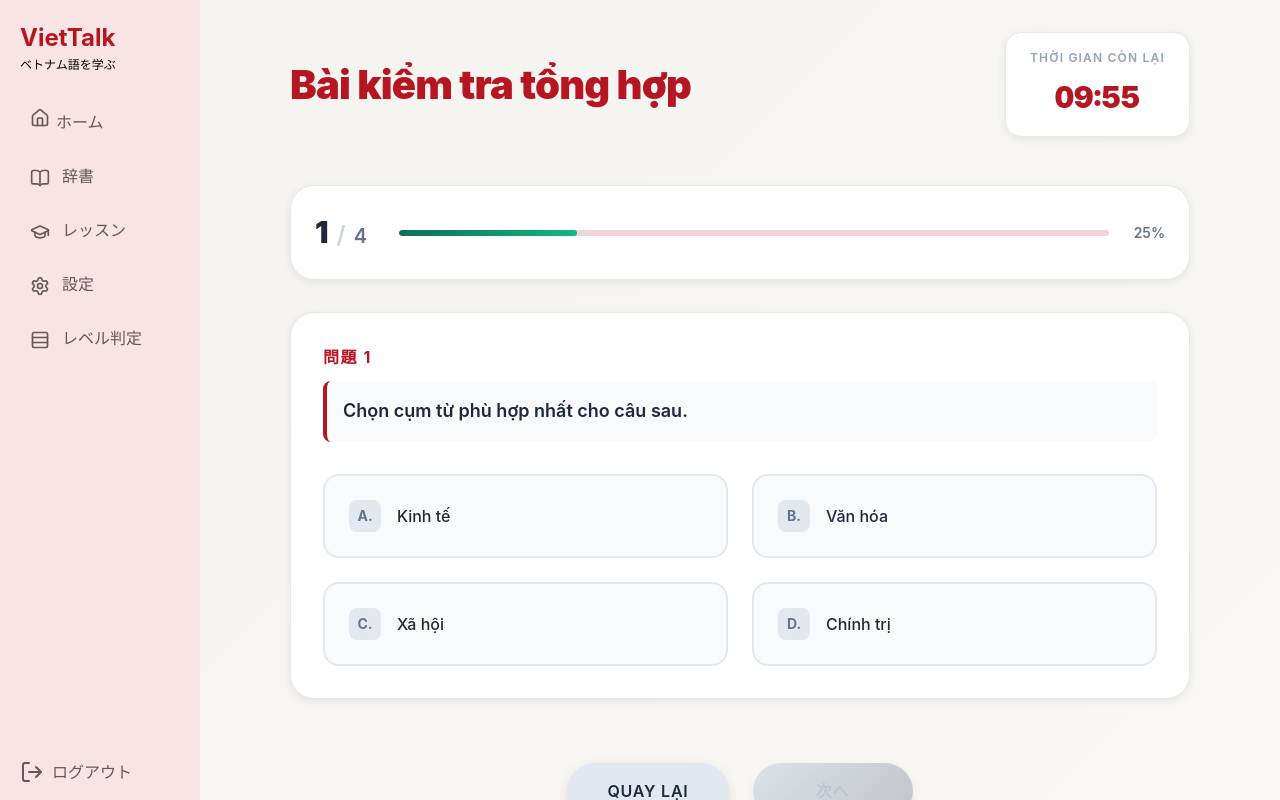
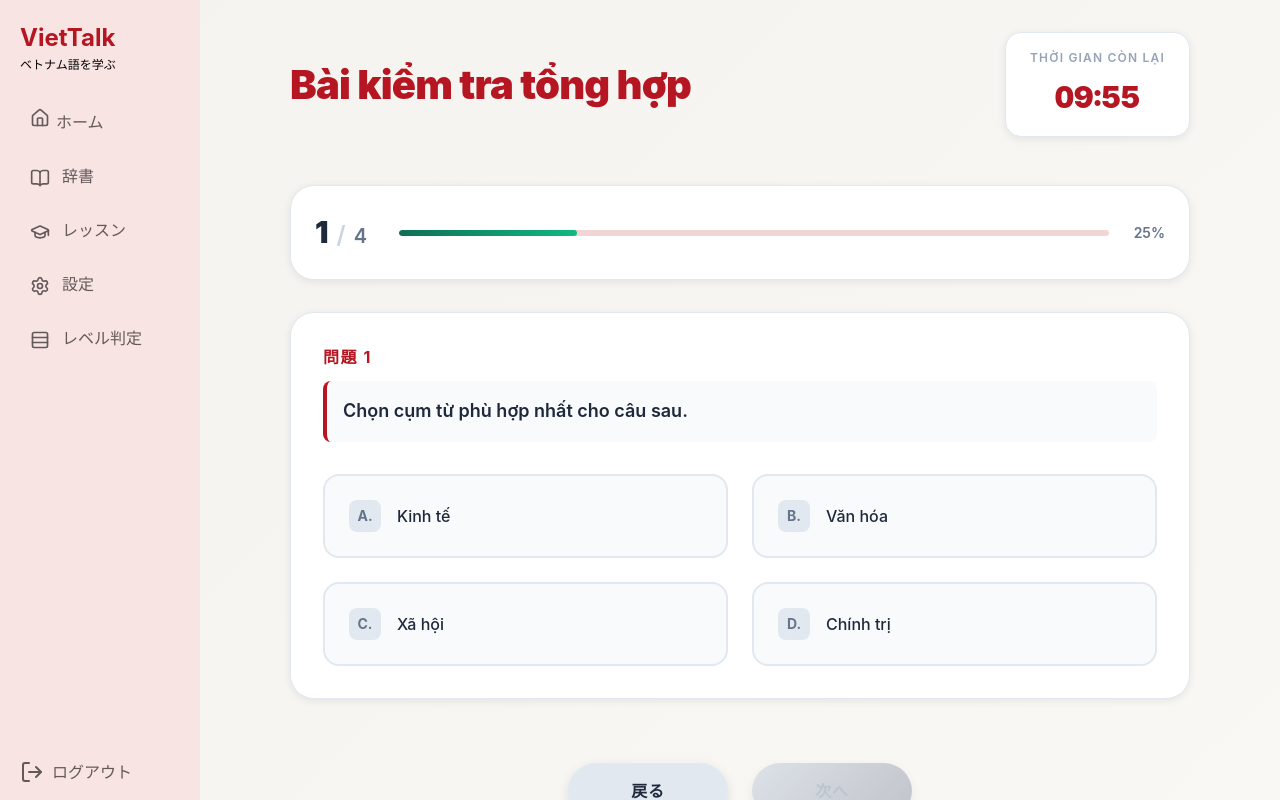
Before and after one commit to luonghoangvinh/ITSS_JP, a React (Vite) app in the folder itss_jp_vietTalk/: page /home/leveltest in a window 1280 px wide. Built offline with nearby package versions, Linux system fonts and the light colour scheme.

Commit message:
chỉnh sửa ngôn ngữ ở trang leveltest

```diff
--- a/itss_jp_vietTalk/src/pages/LevelTest/LevelTest.tsx
+++ b/itss_jp_vietTalk/src/pages/LevelTest/LevelTest.tsx
@@ -759,7 +759,7 @@ export default function LevelTest() {
             className="btn-back"
             title={currentQuestion === 0 ? 'テスト終了' : '前の問題'}
           >
-            Quay lại
+            戻る
           </button>
 
           <button
```
